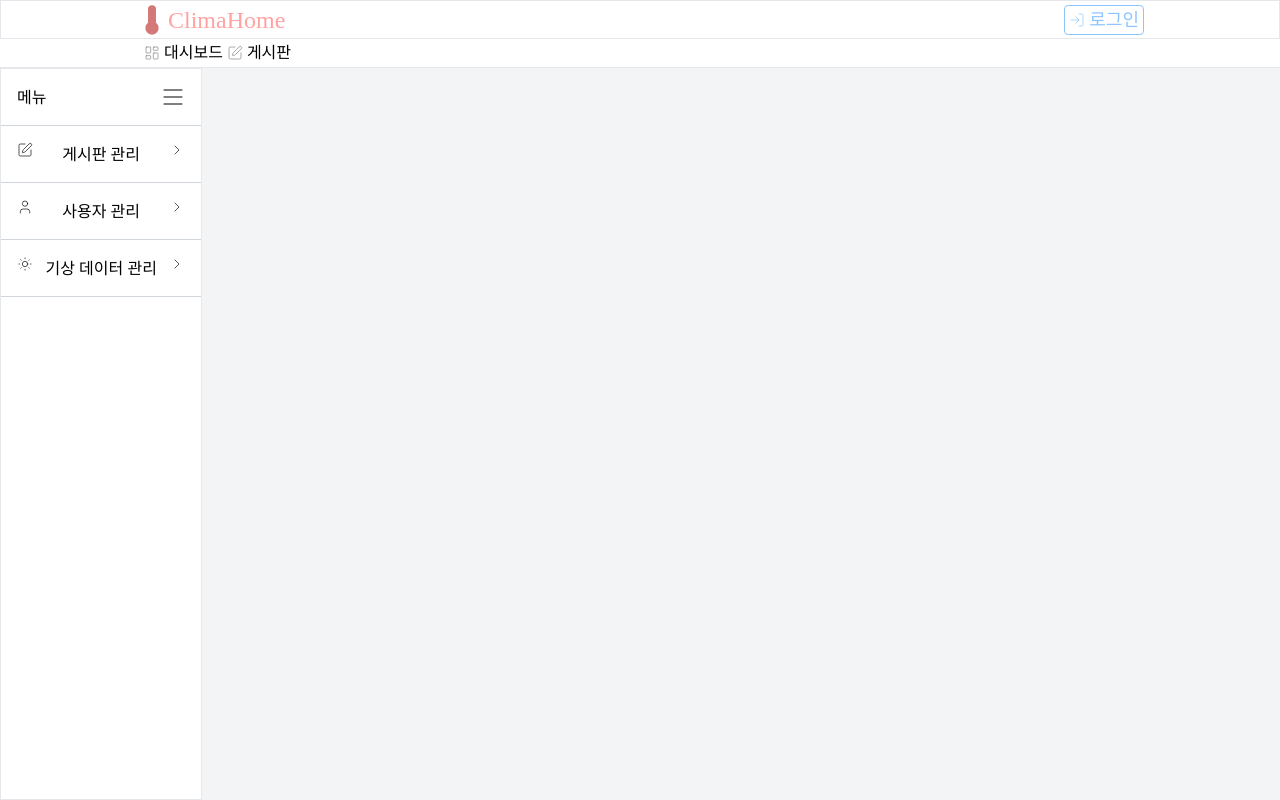
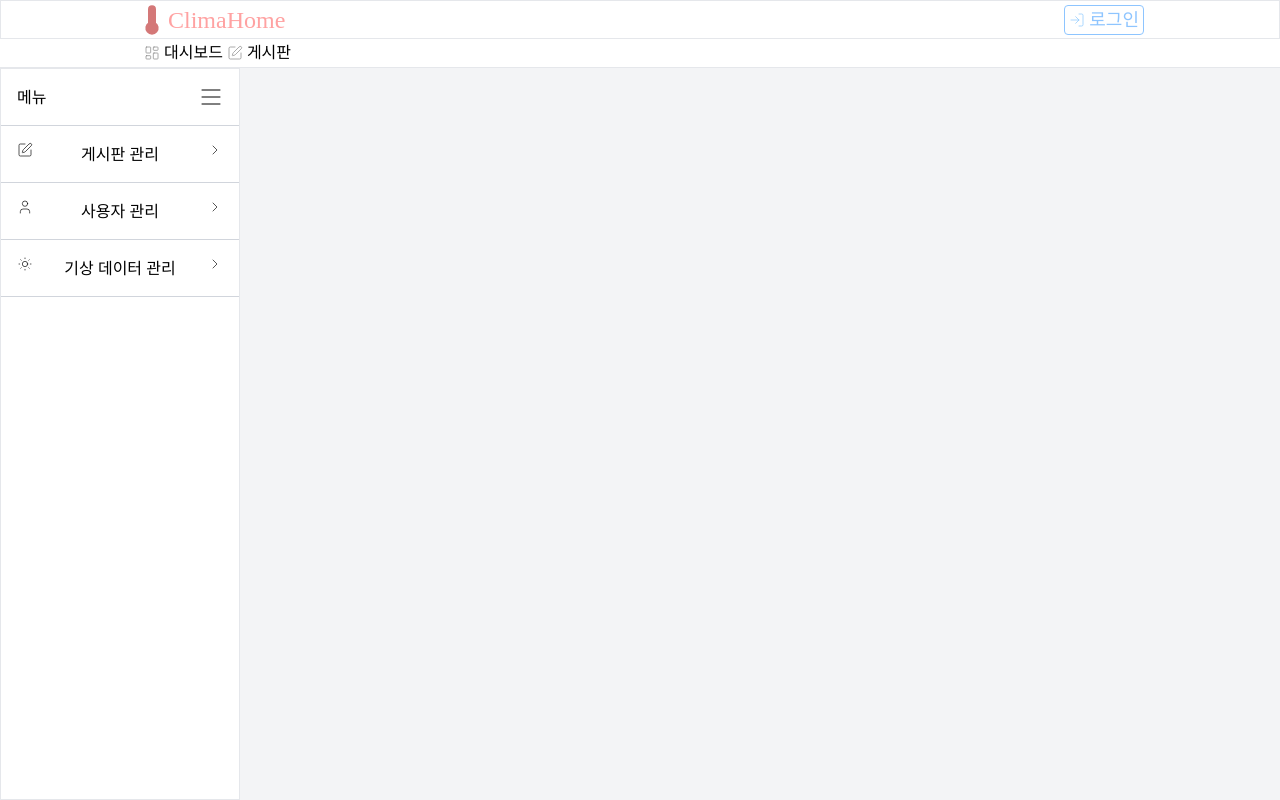
Before and after one commit to ShinSeongCheol/home-monitor, a React (Vite) app in the folder frontend/: page /backoffice in a window 1280 px wide. Built offline with nearby package versions, Linux system fonts and the light colour scheme; no server answers.

Commit message:
:lipstick: refactor '스타일'
- 백오피스 사이드바 안 줄어들게 변경

```diff
--- a/frontend/src/features/backoffice/board/ui/BackOfficeBoard.tsx
+++ b/frontend/src/features/backoffice/board/ui/BackOfficeBoard.tsx
@@ -21,6 +21,7 @@ export const BackOfficeBoard = () => {
                 <DeleteButton svg={<Trash color='white' size={16} strokeWidth={2}/>} value='삭제' type='button' onClick={handleClickDelete}/>
                 <DownloadButton svg={<Download color='white' size={16} strokeWidth={2}/>} value='CSV' type='button' onClick={handleClickDownload}/>
             </div>
+
             <AgGridReactComponent ref={agGridComponentRef} colDefs={colDefs} rowData={rowData}></AgGridReactComponent>
         </>
     )
--- a/frontend/src/pages/backoffice/ui/BackOfficeLayout.tsx
+++ b/frontend/src/pages/backoffice/ui/BackOfficeLayout.tsx
@@ -109,7 +109,7 @@ export const BackOfficeLayout = () => {
 
     return (
         <div className={'w-full h-[calc(100dvh-(29px+39px))] flex'}>
-            <aside className={'w-[240px] border border-gray-200 bg-white'}>
+            <aside className={'w-[240px] border border-gray-200 bg-white shrink-0'}>
                 <div className={'flex justify-between items-center p-4 border-b border-b-gray-300'}>메뉴<TextAlignJustify strokeWidth={1} /></div>
                 <nav className={''}>
                     <ul>
```
